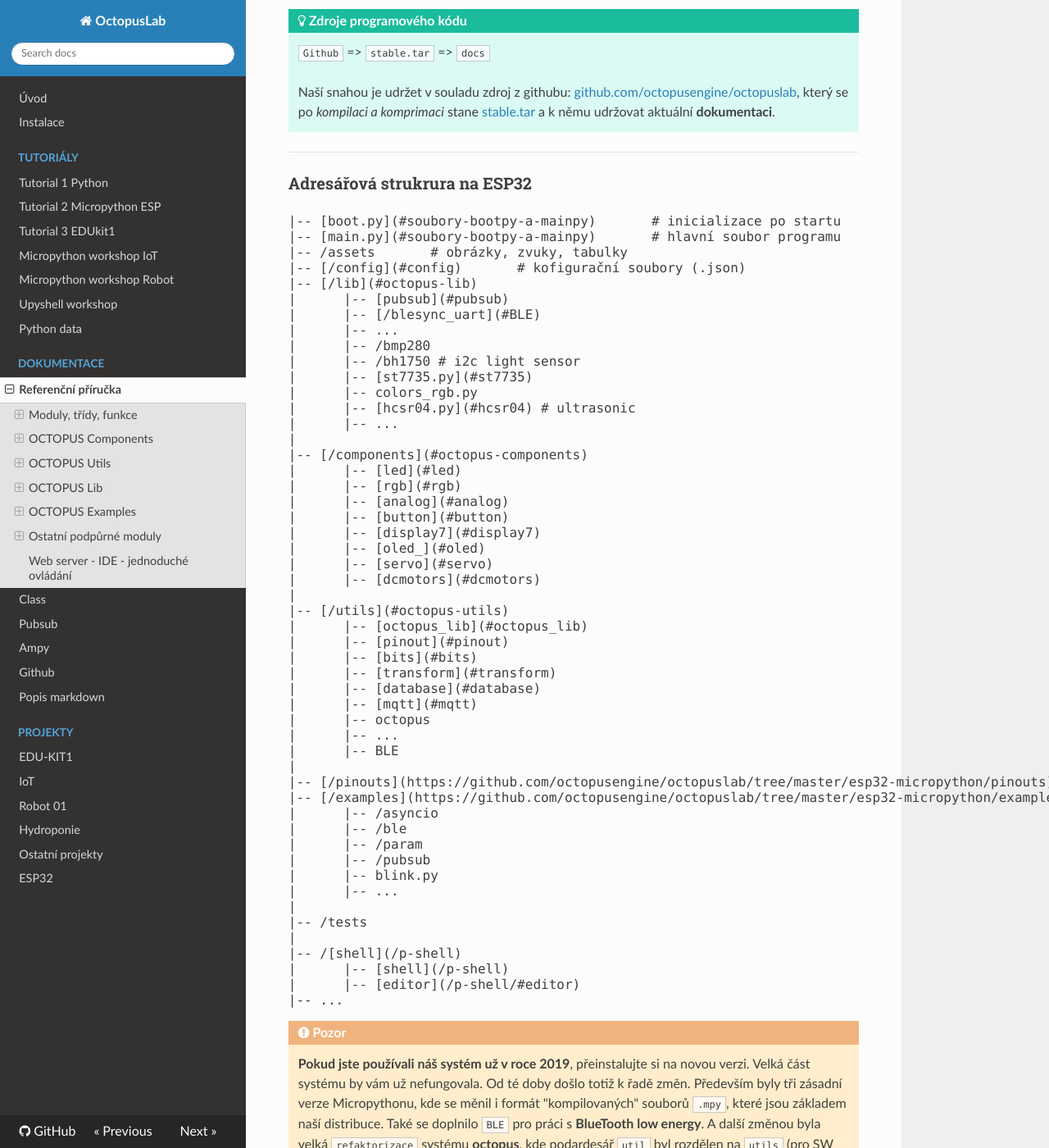
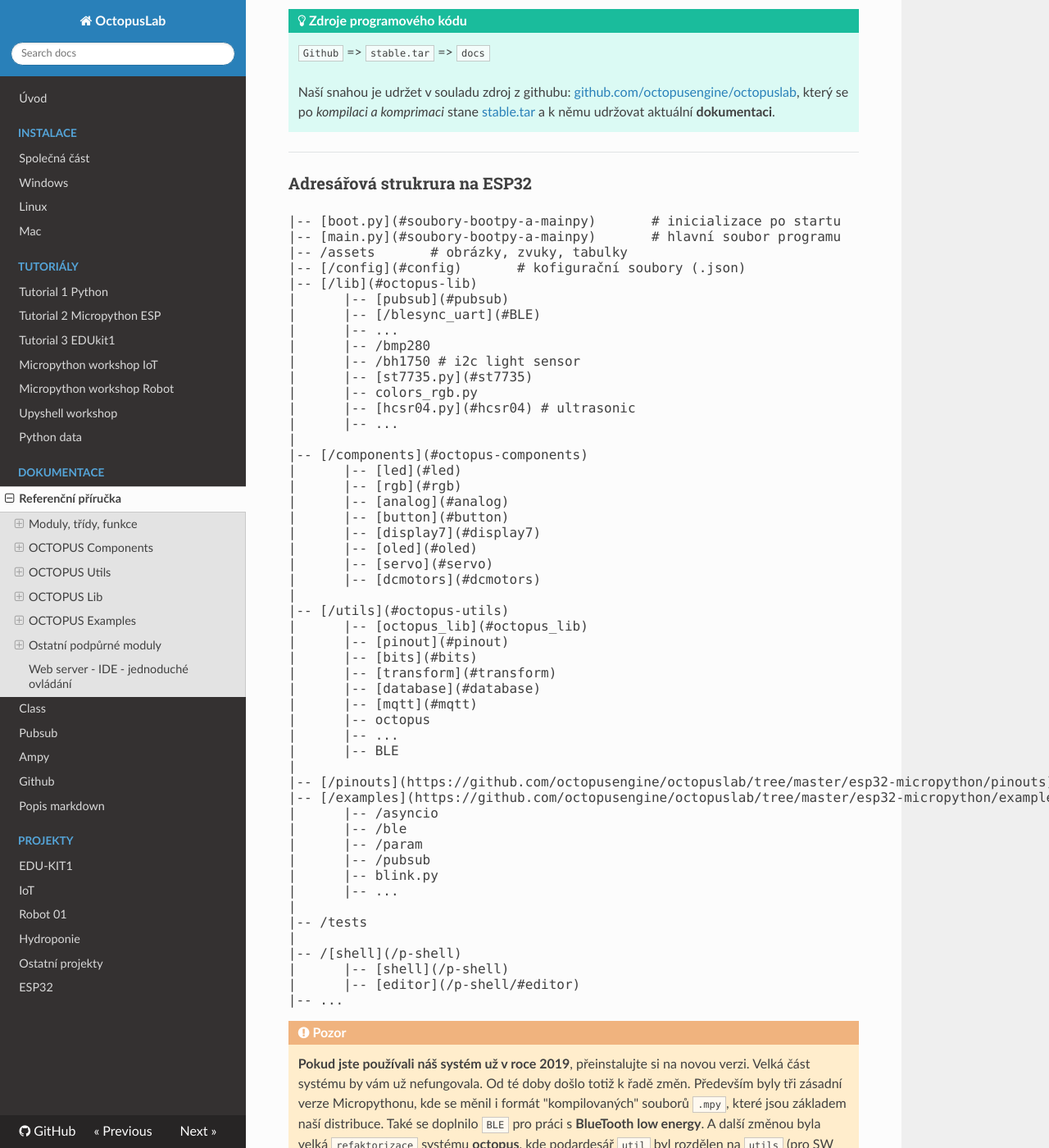
Before and after one commit to octopuslab-cz/docs_octopuslab_cz, an MkDocs documentation site: the page built from docs/basicdoc.md, in a window 1280 px wide and 1400 px high, scrolled down 1078 px. Shown: the whole window at 82% size. Built offline with MkDocs 1.6.1, drawn with Linux system fonts in a browser that asks for light colours; nearby versions of some CDN libraries; some of the changed text lies outside the part shown.

Commit message:
typo install, rgb

````diff
--- a/docs/basicdoc.md
+++ b/docs/basicdoc.md
@@ -64,7 +64,7 @@ Jednotlivé moduly - knihovny (podprogramy, třídy) jsme rozdělili do několik
 |      |-- [analog](#analog)
 |      |-- [button](#button)
 |      |-- [display7](#display7)
-|      |-- [oled_](#oled)
+|      |-- [oled](#oled)
 |      |-- [servo](#servo)
 |      |-- [dcmotors](#dcmotors)
 |
@@ -135,7 +135,6 @@ $ cp examples/blink.py main.py
 
 ```
 
-
 ---
 
 ## OCTOPUS Components
--- a/mkdocs.yml
+++ b/mkdocs.yml
@@ -10,7 +10,11 @@ google_analytics: ['UA-171553408-2', 'shop.octopuslab.cz']
 
 nav:
   - Úvod: index.md
-  - Instalace: install.md
+  - 'Instalace':
+      - 'Společná část': install.md
+      - 'Windows ': install_win.md
+      - 'Linux ': install_linux.md
+      - 'Mac ': install_mac.md
   - 'Tutoriály':
       - 'Tutorial 1 Python ': tutorial1-python.md
       - 'Tutorial 2 Micropython ESP': tutorial2-micropython-esp.md
````
Also changed, not shown: other parts of docs/basicdoc.md (+2 -2 lines), docs/install_win.md (+7 -3 lines).
